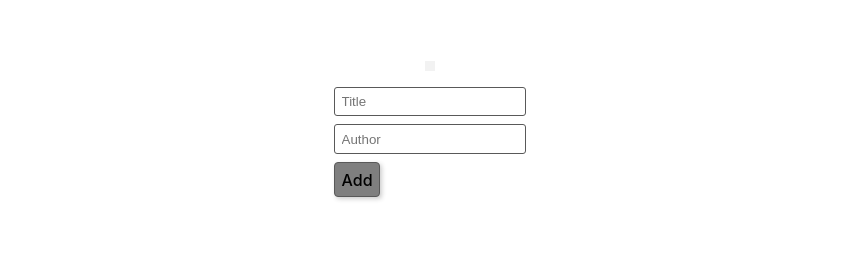
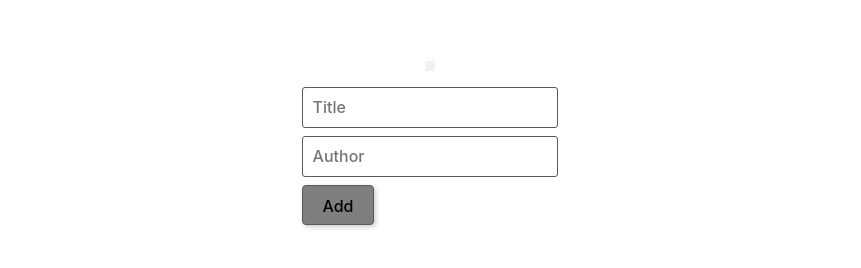
Before and after one commit to GeekyHacks/AwesomeBook, a plain HTML site: page index.html in a window 1280 px wide. Shown: the part 30-298 px from the top of the page, without its empty margins (210-1071 px from the left). Drawn offline with Linux system fonts and the light colour scheme.

Commit message:
Fix issues

```diff
--- a/sass/main.sass
+++ b/sass/main.sass
@@ -34,8 +34,13 @@ a
     letter-spacing: 0.001em
     word-spacing: normal
     transition-duration: 0.4s
-    padding: .4rem
+
 @mixin twoThreeGrid
     display: grid
     grid-template-columns: 1fr 1fr
     grid-template-rows: 1fr 1fr 1fr
+
+@mixin globalFont
+    font-family: $InterFont
+    font-weight: 500
+    font-size: 1.2rem
--- a/sass/styles.sass
+++ b/sass/styles.sass
@@ -31,14 +31,22 @@
     gap: .5rem
 
 input
-    padding: .4rem
-    border: 1px solid $primaryColor
+    padding: 0.6rem
+    border: 1px solid #595959
     border-radius: 3px
+    width: 16rem
+    font-family: $InterFont
+    font-weight: 500
+    font-size: 1rem
 .button
     @include button
     align-self: flex-start
+    padding: .6rem
+    width: 4.5rem
+    height: 2.5rem
 .newBook
     @include columnFlex
+    @include globalFont
     border: 1.5px solid $primaryColor
     border-radius: 4px
     padding: .2rem
@@ -46,6 +54,7 @@ input
 .remove
     @include button
     align-self: flex-start
+    padding: .3rem
 .hline
     margin-top: .3rem
     height: 1px
```
Also changed, not shown: css/styles.css, 1 other file.
